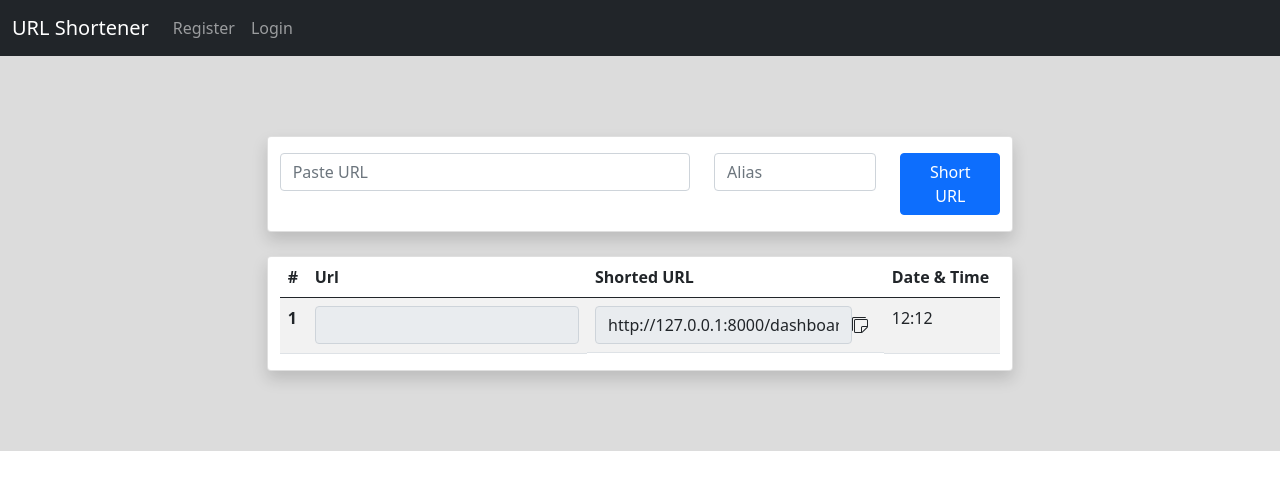
After one commit to bansodevaibhav032/Advanced-URL-Shortener-with-Analytics, a Django app: page /dashboard/ in a window 1280 px wide. The commit adds this page. Shown: the top 490 px of the page. Run offline with Django 4.2, Linux system fonts and the light colour scheme.

Commit message:
Dashboard Frontend
Created Dashboard Front End

```diff
--- a/URL/URL/urls.py
+++ b/URL/URL/urls.py
@@ -22,4 +22,5 @@ urlpatterns = [
     path('admin/', admin.site.urls),
     path('auth/', include("accounts.urls")),
     path('', TemplateView.as_view(template_name="home.html")),
+    path("dashboard/",include("services.urls"))
 ]
--- /dev/null
+++ b/URL/services/templates/dashboard.html
@@ -0,0 +1,47 @@
+{% extends "base.html" %}
+
+{% block content %}
+  <section style="background-color: gainsboro; padding-top: 5rem; padding-bottom: 5rem ;">
+    <div class="container card shadow col-md-7">
+        <form class="row mt-3">
+            <div class="col-md-7">
+              <input type="text" class="form-control"  id="staticUrl" name="URL" placeholder="Paste URL">
+            </div>
+            <div class="col-3">
+              <input type="text" class="form-control" name="alias" placeholder="Alias">
+            </div>
+            <div class="col-2">
+              <button type="submit" class="btn btn-primary mb-3">Short URL</button>
+            </div>
+          </form>
+    </div>
+    <div class="container card shadow col-md-7 mt-4">
+        <table class="table table-striped">
+            <thead>
+              <tr>
+                <th scope="col">#</th>
+                <th scope="col">Url</th>
+                <th scope="col">Shorted URL</th>
+                <th scope="col">Date & Time</th>
+              </tr>
+            </thead>
+            <tbody>
+              <tr>
+                <th scope="row">1</th>
+                <td><input type="text" value="" class="form-control" readonly></td>
+                <td class="d-flex align-items-center">
+                    <span>
+                        <input type="text" value="http://127.0.0.1:8000/dashboard/" class="form-control" readonly>
+                    </span>
+                    <svg xmlns="http://www.w3.org/2000/svg" width="16" height="16" fill="currentColor" class="bi ml-2 bi-stickies" viewBox="0 0 16 16">
+                        <path d="M1.5 0A1.5 1.5 0 0 0 0 1.5V13a1 1 0 0 0 1 1V1.5a.5.5 0 0 1 .5-.5H14a1 1 0 0 0-1-1z"/>
+                        <path d="M3.5 2A1.5 1.5 0 0 0 2 3.5v11A1.5 1.5 0 0 0 3.5 16h6.086a1.5 1.5 0 0 0 1.06-.44l4.915-4.914A1.5 1.5 0 0 0 16 9.586V3.5A1.5 1.5 0 0 0 14.5 2zM3 3.5a.5.5 0 0 1 .5-.5h11a.5.5 0 0 1 .5.5V9h-4.5A1.5 1.5 0 0 0 9 10.5V15H3.5a.5.5 0 0 1-.5-.5zm7 11.293V10.5a.5.5 0 0 1 .5-.5h4.293z"/>
+                      </svg>
+                </td>
+                <td>12:12</td>
+              </tr>
+            </tbody>
+          </table>
+    </div>
+  </section>
+{% endblock content %}
--- /dev/null
+++ b/URL/services/urls.py
@@ -0,0 +1,7 @@
+from django.urls import path
+from.views import dashboard
+
+
+urlpatterns = [
+    path("",dashboard,name="dashboard")
+]
--- a/URL/services/views.py
+++ b/URL/services/views.py
@@ -1,3 +1,6 @@
 from django.shortcuts import render
 
 # Create your views here.
+
+def dashboard(request):
+    return render(request,"dashboard.html")
--- a/URL/templates/base.html
+++ b/URL/templates/base.html
@@ -21,7 +21,7 @@
           <ul class="navbar-nav">
             <li class="nav-item">
             {% if request.user.is_authenticated %}
-              <a class="nav-link active" aria-current="page" href="#">Dashboard</a>
+              <a class="nav-link active" aria-current="page" href="{% url 'dashboard'%}">Dashboard</a>
             </li>
             <li class="nav-item">
               <a class="nav-link" href="{% url 'logout' %}">Logout</a>
```
Also changed, not shown: URL/db.sqlite3, URL/templates/home.html (renamed from URL/accounts/templates/home.html), 1 other file.
